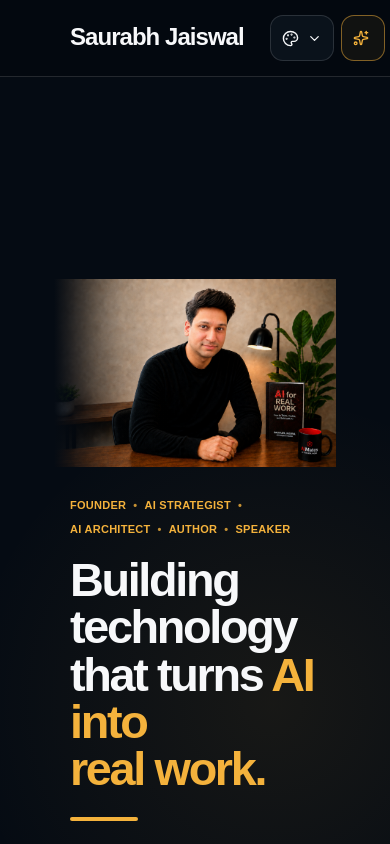
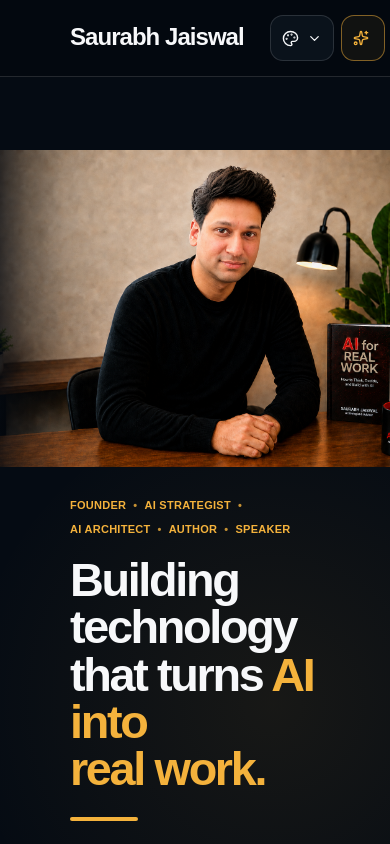
Before and after one commit to saurabh3737/saurabhjaiswal-website, a Next.js app: page / in a window 390 px wide. Shown: the top 844 px of the page. Built offline with nearby package versions, Linux system fonts and the light colour scheme.

Commit message:
homepage hero is locked now

```diff
--- a/src/styles/hero.css
+++ b/src/styles/hero.css
@@ -34,8 +34,8 @@
   display: grid;
 
   grid-template-columns:
-    minmax(0, 1.08fr)
-    minmax(0, 0.92fr);
+    minmax(0, 0.92fr)
+    minmax(0, 1.08fr);
 }
 
 /* =========================================
@@ -309,13 +309,11 @@ html[data-theme="executive-light"]
      calc(100% + 220px)
    );
 
-  margin-top: 18px;
+   margin-top: 8px;
    margin-right: -220px;
 
    display: grid;
-
-  grid-template-columns:
-    repeat(4, 1fr);
+   grid-template-columns: repeat(4, 1fr);
 
    border: 1px solid var(--border);
    border-radius: 12px;
@@ -329,7 +327,6 @@ html[data-theme="executive-light"]
      var(--surface);
 
    box-shadow: var(--shadow);
-
    backdrop-filter: blur(15px);
  }
 
@@ -432,40 +429,58 @@ html[data-theme="executive-light"]
     flex-direction: column;
   }
 
+/* =========================================
+   HERO PHOTOGRAPHIC COMPOSITION
+   ========================================= */
+
 .hero-media {
-    order: -1;
+  position: relative;
 
-    min-height: 470px;
+  min-height: 800px;
 
-    margin:
-      0
-      -16px;
+  overflow: visible;
+
+  z-index: 1;
 }
 
 .hero-composition {
-    inset: 0;
+  position: absolute;
+
+  top: 6px;
+  right: -110px;
+  bottom: 0;
+  left: -85px;
+
+  overflow: hidden;
 }
 
 .hero-composition-image {
   object-fit: contain;
 
-    object-position: center bottom;
+  object-position: right bottom;
 }
-
   /*
    * On tablet the blend moves downward
    * instead of sideways.
    */
   .hero-composition-left-fade {
+    position: absolute;
+
+    inset: 0;
+
+    z-index: 2;
+
+    pointer-events: none;
+
     background:
       linear-gradient(
         90deg,
         var(--background) 0%,
-        rgba(5, 11, 19, 0.78) 6%,
-        rgba(5, 11, 19, 0.42) 15%,
-        rgba(5, 11, 19, 0.14) 25%,
-        rgba(5, 11, 19, 0.03) 34%,
-        transparent 43%
+        rgba(5, 11, 19, 0.80) 5%,
+        rgba(5, 11, 19, 0.40) 12%,
+        rgba(5, 11, 19, 0.12) 20%,
+        rgba(5, 11, 19, 0.02) 27%,
+        transparent 34%
       );
   }
 
```
Lines whose indentation alone changed are shown as unchanged.
